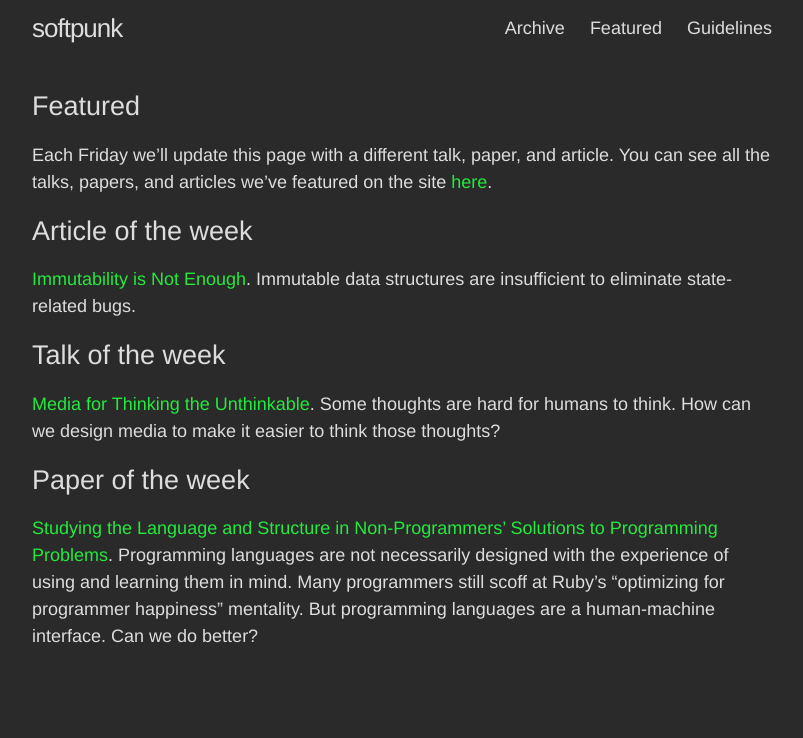
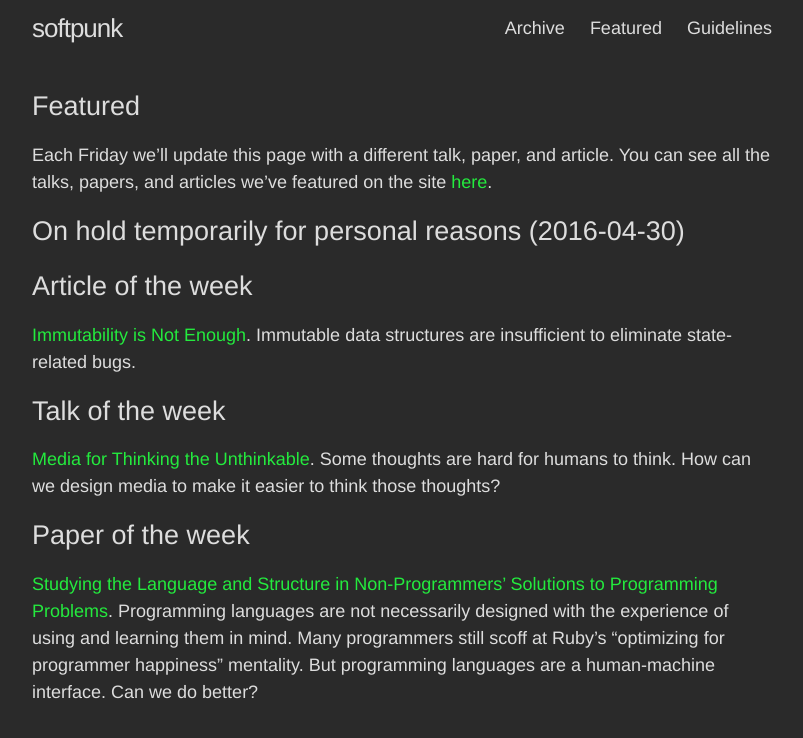
Before and after one commit to softpunk/softpunk.github.io, a Jekyll site: the page built from featured.md, in a window 1280 px wide. Shown: the top 738 px of the page, without its empty margins (238-1041 px from the left). Built offline with Jekyll 4.4.1, drawn with Linux system fonts in a browser that asks for light colours.

Commit message:
Update featured.md

```diff
--- a/featured.md
+++ b/featured.md
@@ -5,6 +5,8 @@ permalink: /featured/
 ---
 
 Each Friday we'll update this page with a different talk, paper, and article. You can see all the talks, papers, and articles we've featured on the site [here](/archive/).
+
+## On hold temporarily for personal reasons (2016-04-30)
 
 ## Article of the week
 [Immutability is Not Enough](https://codewords.recurse.com/issues/six/immutability-is-not-enough). Immutable data structures are insufficient to eliminate state-related bugs.
```
